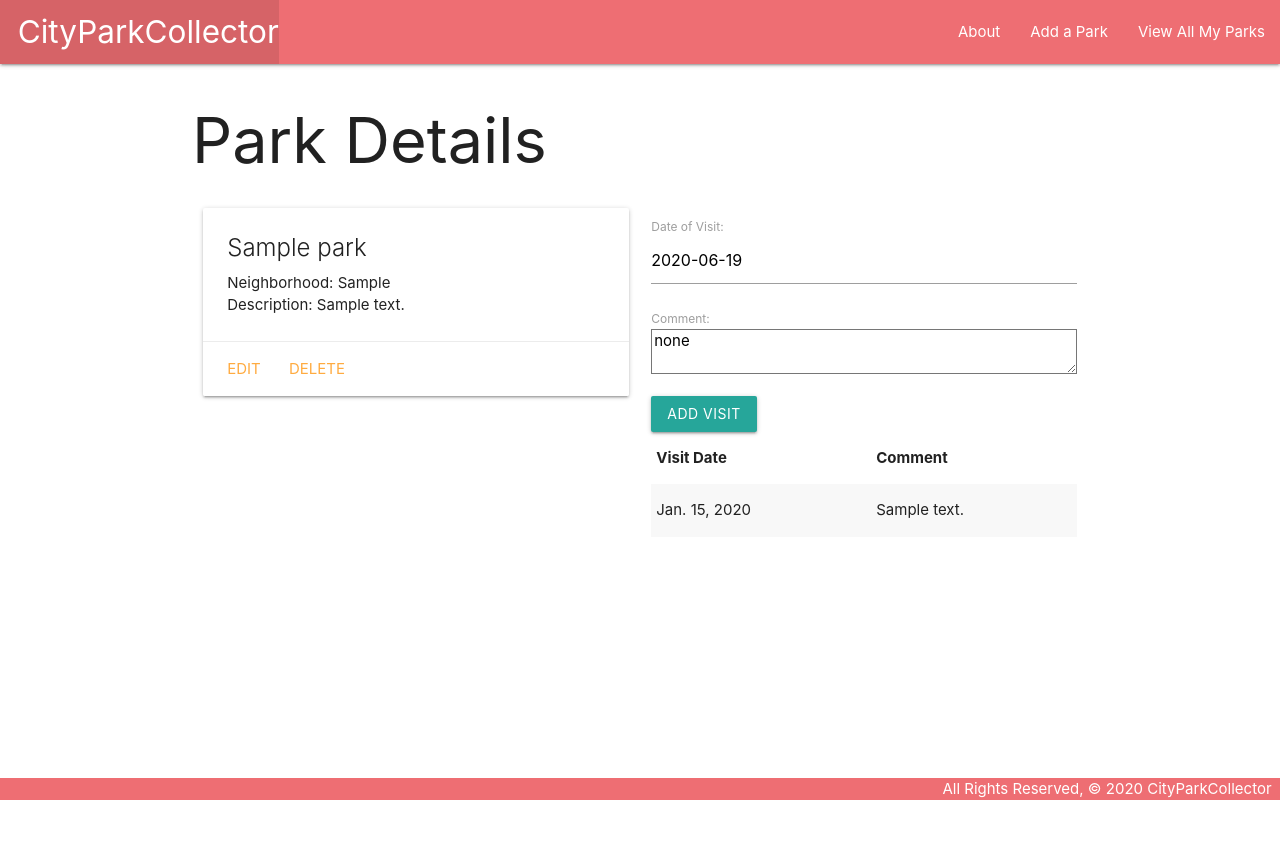
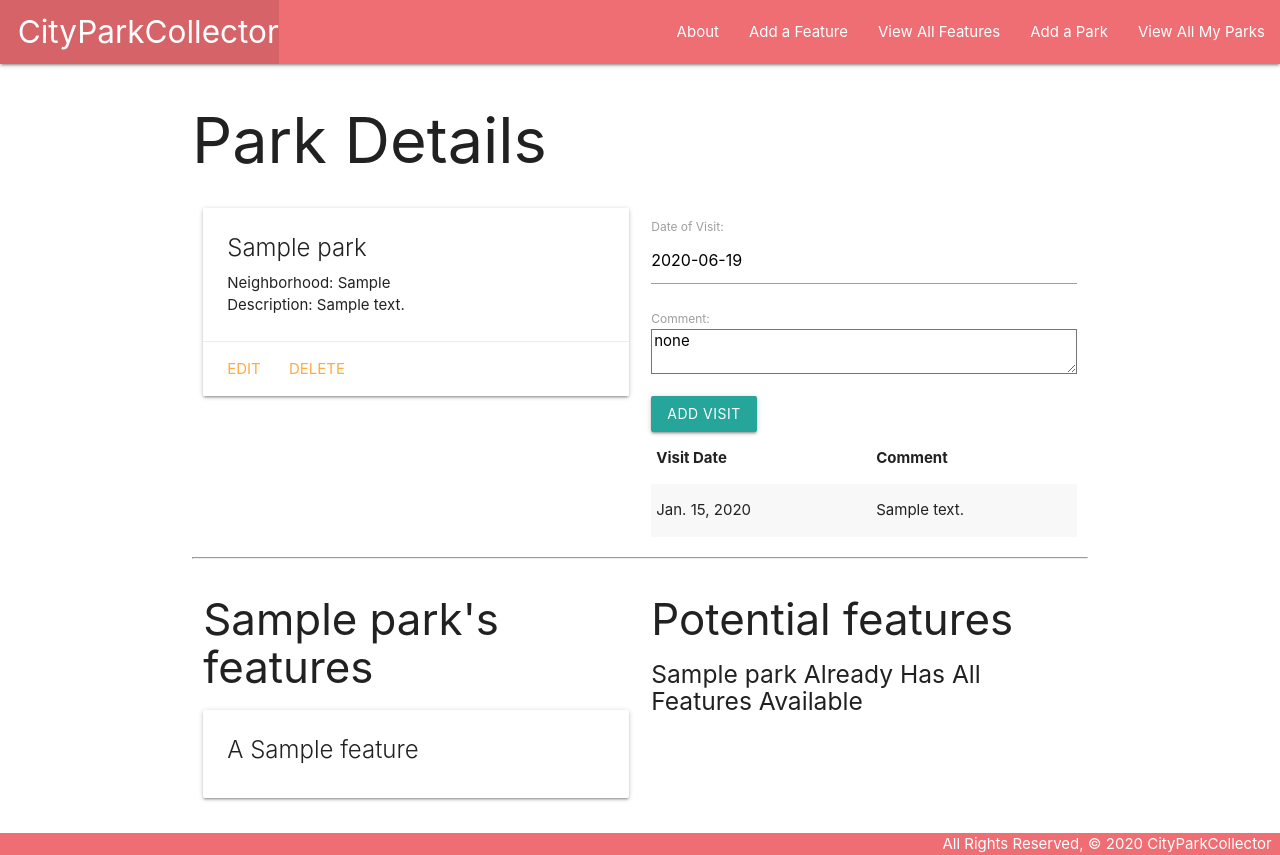
Before and after one commit to aprilkrg/cityparkcollector, a Django app: page /parks/1 in a window 1280 px wide. Before the commit the page ends 800 px from the top, so only its background shows below. Run offline with Django 3.2, Linux system fonts and the light colour scheme; tables that the repository leaves empty hold one stand-in row (values such as "Sample post").

Commit message:
add feature model

```diff
--- a/main_app/models.py
+++ b/main_app/models.py
@@ -1,5 +1,6 @@
 from django.db import models
 from django.urls import reverse
+from datetime import date
 
 # Create your models here.
 # FEATURES = (
@@ -11,10 +12,20 @@ from django.urls import reverse
 #     ('t', 'tree shade'),
 # )
 
+class Feature(models.Model):
+    name = models.CharField(max_length=50)
+
+    def __str__(self):
+        return self.name
+
+    def get_absolute_url(self):
+        return reverse('features_detail', kwards={'pk': self.id})
+
 class Park(models.Model):  # Note that parens are optional if not inheriting from another class
     name = models.CharField(max_length=100)
     neighborhood = models.CharField(max_length=100)
     description = models.TextField(max_length=500)
+    features = models.ManyToManyField(Feature)
 
     def __str__(self):
         return self.name
--- a/main_app/templates/base.html
+++ b/main_app/templates/base.html
@@ -20,6 +20,8 @@
         </ul>
         <ul class="right">
           <li><a href="{% url 'about' %}">About</a></li>
+          <li><a href="{% url 'features_create' %}">Add a Feature</a></li>
+          <li><a href="{% url 'features_index' %}">View All Features</a></li>
           <li><a href="{% url 'parks_create' %}">Add a Park</a></li>
           <li><a href="{% url 'parks' %}">View All My Parks</a></li>
         </ul>
--- a/main_app/templates/parks/detail.html
+++ b/main_app/templates/parks/detail.html
@@ -44,6 +44,49 @@
 
 </div>
 
+<hr>
+<div class="row">
+  <div class="col s6">
+    <h3>{{ park.name }}'s features</h3>
+    {% if park.features.count %}
+      {% for feature in park.features.all %}
+        <div class="card">
+          <div class="card-content">
+            <span class="card-title">
+              A {{ feature.name }}
+            </span>
+          </div>
+        </div>
+      {% endfor %}
+    {% else %}
+      <h5>No features :(</h5>
+    {% endif %}
+  </div>
+ <!-- Available features will come after this line -->
+ <div class="col s6">
+  <h3>Potential features</h3>
+  {% if features.count %}
+    {% for feature in features.all %}
+      <div class="card">
+        <div class="card-content">
+          <span class="card-title">
+            A {{ feature.name }}
+          </span>
+        </div>
+        <div class="card-action">
+          <form action="{% url 'assoc_feature' park.id feature.id %}" method="post">
+            {% csrf_token %}
+            <button type="submit" class="btn">Add</button>
+          </form>
+        </div>
+      </div>
+    {% endfor %}
+  {% else %}
+    <h5>{{park.name}} Already Has All Features Available</h5>
+  {% endif %}
+</div>
+</div>
+
 <script>
   const dateEl = document.getElementById('id_date');
   M.Datepicker.init(dateEl, {
--- a/main_app/templates/parks/index.html
+++ b/main_app/templates/parks/index.html
@@ -4,8 +4,8 @@
 <h1>City Park List</h1>
 
 {% for park in parks %}
-  <div class="card">
-    <a href="{% url 'detail' park.id %}">
+<a href="{% url 'detail' park.id %}">
+    <div class="card">
       <div class="card-content">
         <span class="card-title">{{ park.name }}</span>
         <p>Neighborhood: {{ park.neighborhood }}</p>
--- a/main_app/urls.py
+++ b/main_app/urls.py
@@ -10,4 +10,12 @@ urlpatterns = [
     path('parks/<int:pk>/update/', views.ParkUpdate.as_view(), name='parks_update'),
     path('parks/<int:pk>/delete/', views.ParkDelete.as_view(), name='parks_delete'),
     path('parks/<int:park_id>/add_visit', views.add_visit, name='add_visit'),
+
+    path('parks/<int:park_id>/assoc_feature/<int:feature_id>/', views.assoc_feature, name='assoc_feature'),
+    path('features/', views.FeatureList.as_view(), name='features_index'),
+    path('features/<int:pk>/', views.FeatureDetail.as_view(), name='features_detail'),
+    path('features/create/', views.FeatureCreate.as_view(), name='features_create'),
+    path('features/<int:pk>/update/', views.FeatureUpdate.as_view(), name='features_update'),
+    path('features/<int:pk>/delete/', views.FeatureDelete.as_view(), name='features_delete'),
+
 ]
--- a/main_app/views.py
+++ b/main_app/views.py
@@ -1,6 +1,7 @@
 from django.shortcuts import render, redirect
 from django.views.generic.edit import CreateView, UpdateView, DeleteView
-from .models import Park
+from django.views.generic import ListView, DetailView
+from .models import Park, Feature
 from .forms import VisitForm
 from django.urls import reverse
 
@@ -18,11 +19,17 @@ def parks_index(request):
 
 def parks_detail(request, park_id):
     park = Park.objects.get(id=park_id)
+    features_park_doesnt_have = Feature.objects.exclude(id__in = park.features.all().values_list('id'))
     visit_form = VisitForm()
     return render(request, 'parks/detail.html', {
         'park': park,
-        'visit_form': visit_form
+        'visit_form': visit_form,
+        'features': features_park_doesnt_have
     })
+
+def assoc_feature(request, park_id, feature_id):
+    Park.objects.get(id=park_id).features.add(feature_id)
+    return redirect('detail', park_id=park_id)
 
 def add_visit(request, park_id):
   form = VisitForm(request.POST)
@@ -31,6 +38,24 @@ def add_visit(request, park_id):
     new_visit.park_id = park_id
     new_visit.save()
   return redirect('detail', park_id=park_id)
+
+class FeatureList(ListView):
+    model = Feature
+
+class FeatureDetail(DetailView):
+    model = Feature
+
+class FeatureCreate(CreateView):
+    model = Feature
+    fields = '__all__'
+
+class FeatureUpdate(UpdateView):
+    model = Feature
+    fields = ['name']
+
+class FeatureDelete(DeleteView):
+    model = Feature
+    success_url = '/features/'
 
 class ParkCreate(CreateView):
     model = Park
```
Also changed, not shown: main_app/templates/main_app/feature_confirm_delete.html (added, +13 -0 lines), main_app/templates/main_app/feature_detail.html (added, +19 -0 lines), main_app/templates/main_app/feature_form.html (added, +19 -0 lines), main_app/templates/main_app/feature_list.html (added, +16 -0 lines), main_app/migrations/0003_auto_20200619_0405.py (added).
